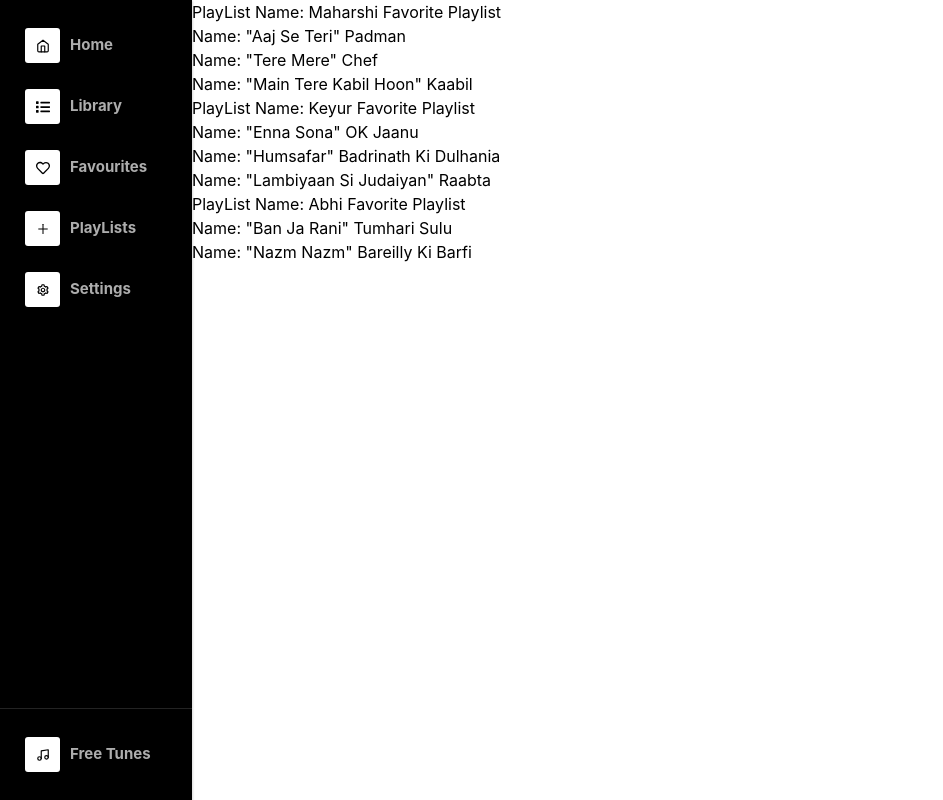
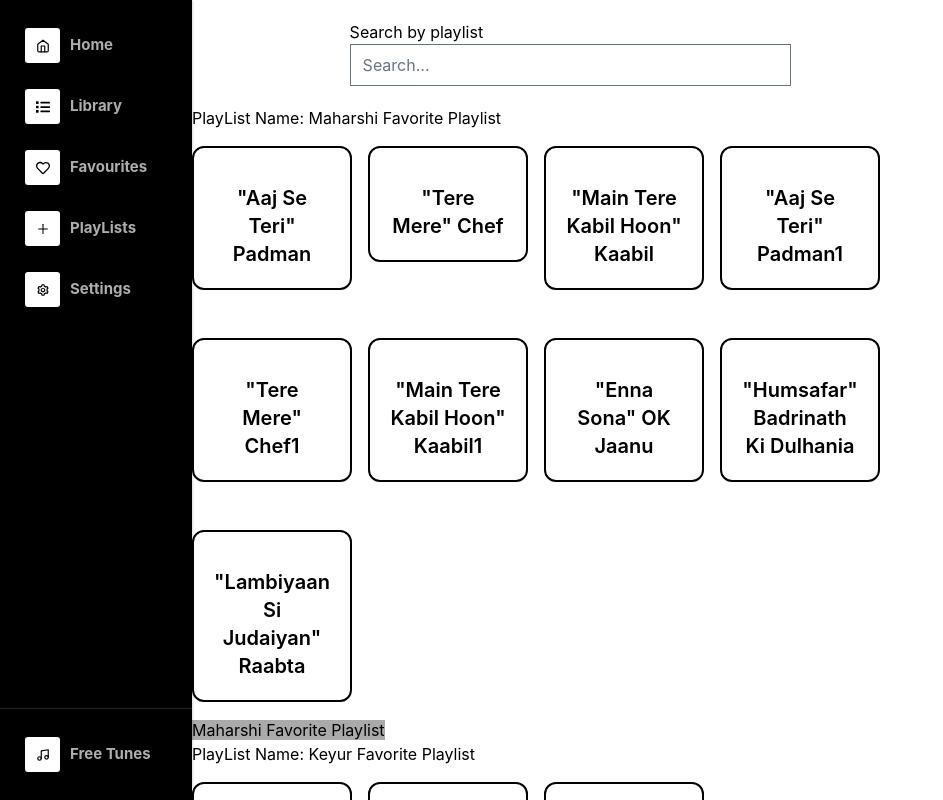
Before and after one commit to Keyur996/free-tunes, a React (Create React App) app: page /#/ in a window 1280 px wide. Both pictures are taken after a click on the button "PlayLists". Shown: the top 800 px of the page, without its empty margins (0-943 px from the left). Built offline with nearby package versions, Linux system fonts and the light colour scheme; what tailwindcss-children would draw is missing.

Commit message:
feature: card ui

```diff
--- a/src/components/Playlist.jsx
+++ b/src/components/Playlist.jsx
@@ -2,8 +2,8 @@ import React from "react"
 import Song from "./Song";
 const Playlist = ({ songs = [] }) => {
     return (
-        <div>
-            {songs.map((_song) => (<Song key={_song.name} song={_song} />))}
+        <div  className="grid grid-cols-4 gap-4">
+            {songs.map((_song) => (<Song key={_song.title} song={_song} />))}
         </div>
     )
 }
--- a/src/components/PlaylistList.jsx
+++ b/src/components/PlaylistList.jsx
@@ -1,17 +1,38 @@
 import React from "react"
 import Playlist from "./Playlist";
+import Search from "../shared/Search";
+import { Link } from "react-router-dom";
+import "../styles/PlaylistList.css"
 let _playlistArr = [
     {
         name: 'Maharshi Favorite Playlist',
         songs : [
             {
-                name: ' "Aaj Se Teri" Padman',
+                title: ' "Aaj Se Teri" Padman',
             },
             {
-                name: '"Tere Mere" Chef',
+                title: '"Tere Mere" Chef',
             },
             {
-                name: '"Main Tere Kabil Hoon" Kaabil',
+                title: '"Main Tere Kabil Hoon" Kaabil',
+            },
+            {
+                title: ' "Aaj Se Teri" Padman1',
+            },
+            {
+                title: '"Tere Mere" Chef1',
+            },
+            {
+                title: '"Main Tere Kabil Hoon" Kaabil1',
+            },
+            {
+                title: '"Enna Sona" OK Jaanu',
+            },
+            {
+                title: '"Humsafar" Badrinath Ki Dulhania'
+            },
+            {
+                title: '"Lambiyaan Si Judaiyan" Raabta',
             }
         ]
     },
@@ -19,13 +40,13 @@ let _playlistArr = [
         name: 'Keyur Favorite Playlist',
         songs : [
             {
-                name: '"Enna Sona" OK Jaanu',
+                title: '"Enna Sona" OK Jaanu',
             },
             {
-                name: '"Humsafar" Badrinath Ki Dulhania'
+                title: '"Humsafar" Badrinath Ki Dulhania'
             },
             {
-                name: '"Lambiyaan Si Judaiyan" Raabta',
+                title: '"Lambiyaan Si Judaiyan" Raabta',
             }
         ]
     },
@@ -33,10 +54,10 @@ let _playlistArr = [
         name: 'Abhi Favorite Playlist',
         songs : [
             {
-                name: '"Ban Ja Rani" Tumhari Sulu',
+                title: '"Ban Ja Rani" Tumhari Sulu',
             },
             {
-                name: '"Nazm Nazm" Bareilly Ki Barfi',
+                title: '"Nazm Nazm" Bareilly Ki Barfi',
             }
         ]
     }
@@ -44,15 +65,21 @@ let _playlistArr = [
 const PlaylistList = ({ playlistArr = _playlistArr }) => {
     return (
         <div>
+            <>
+                <Search searchIn={'playlist'} />
+            </>
+            <div >
                 {playlistArr.map((playlist, index) => {
                     console.log('--------- Inside PlayList', index, playlist);
                     return (
-                    <span key={index}>
+                        <span className="scrollable grid-rows-4 grid-flow-col gap-4" key={index}>
                             <div>PlayList Name: {playlist.name}</div>
                             <Playlist  songs={playlist.songs} />
+                            <Link to={playlist.name}>{playlist.name}</Link>
                         </span>
                     )
                 })}
+            </div>
         </div>
     )
 }
--- a/src/components/Song.jsx
+++ b/src/components/Song.jsx
@@ -1,9 +1,10 @@
 import React from "react"
+import Card from "../shared/Card"
 
 const Song = ({ song }) => {
     return (
         <div>
-            Name: { song.name }
+            <Card key={song.title} model={song} />
         </div>
     )
 }
--- /dev/null
+++ b/src/shared/Card.jsx
@@ -0,0 +1,22 @@
+import React from "react";
+
+
+//details, title, total time, icon,
+const Card = ({model}) => {
+    const temp = {
+        type: 'Playlist',
+        details: 'My fav playlist',
+        title: 'Zoobie Doobie',
+        time: 'Autcalculated 10min',
+        icon: 'Taimur s picture '
+    }
+    console.log(model)
+    return (
+        <div key={model.title} className="m-4 w-40 flex-none mx-auto text-center p-5 rounded-xl border-2 border-gray-300">
+            {/* {skillIcon} */}
+            <p className="text-xl font-semibold mt-4">{model.title}</p>
+        </div>
+    )
+}
+
+export default Card;
--- a/src/shared/Routing.jsx
+++ b/src/shared/Routing.jsx
@@ -3,12 +3,14 @@ import Home from "../components/Home";
 import Album from "../components/Album";
 import Genre from "../components/Genre";
 import PlaylistList from "../components/PlaylistList";
+import Playlist from "../components/Playlist";
 
 const routeArr = [
     { path: "/", element: <Home /> },
     { path: "playlistlist", element: <PlaylistList /> },
     { path: "album", element: <Album />},
     { path: "genre", element: <Genre /> },
+    { path: "playlist", element: <Playlist /> },
 ]
 
 const Routing = () => {
--- /dev/null
+++ b/src/styles/PlaylistList.css
@@ -0,0 +1,5 @@
+.scrollable {
+    flex: 1;
+    background: #aaa;
+    overflow-y: scroll;
+  }
```
Also changed, not shown: src/models/Album.model.jsx (added), src/models/Artist.model.jsx (added), src/models/Genre.model.jsx (added), src/models/Playlist.model.jsx (added), src/models/Song.model.jsx (added). Lines whose indentation alone changed are shown as unchanged.
